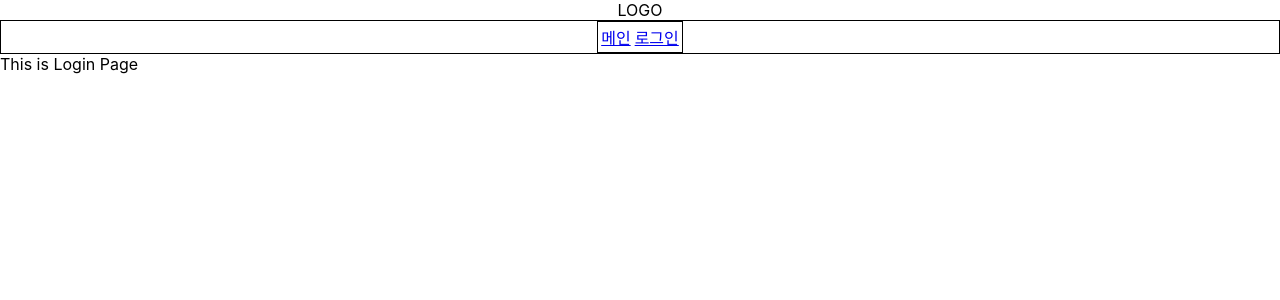
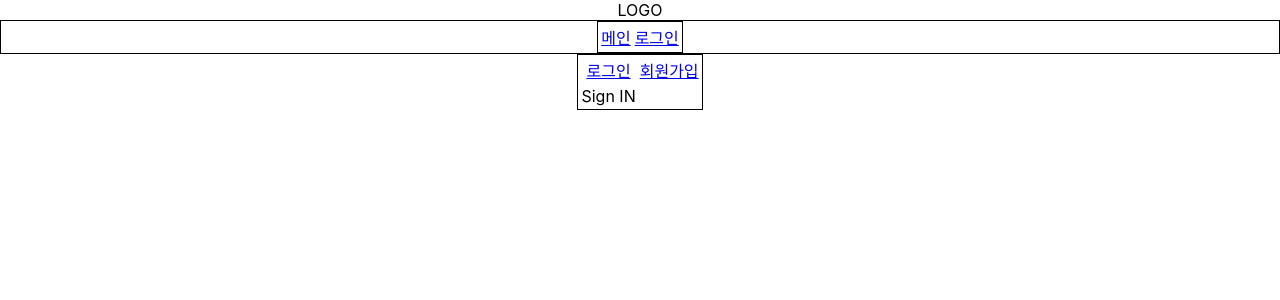
Before and after one commit to dbswnschl/CoinSimulator_react, a React (Create React App) app: page / in a window 1280 px wide. Both pictures are taken after a click on the link "로그인". Shown: the top 300 px of the page. Built offline with nearby package versions, Linux system fonts and the light colour scheme.

Commit message:
Login Page Sketch

```diff
--- a/src/login.jsx
+++ b/src/login.jsx
@@ -1,10 +1,34 @@
 import React, { Component } from 'react';
 // import './login.css';
-
+import SignIn from './signin';
+import SignUp from './signup';
 class LoginPage extends Component {
+    constructor(props) {
+        super(props);
+        if (!this.state)
+            this.state = { register: 1 };
+        this.changeRegister = this.changeRegister.bind(this);
+        this.changeLogin = this.changeLogin.bind(this);
+    }
+    changeRegister() {
+        this.setState({ register: 0 });
+    }
+    changeLogin() {
+        this.setState({ register: 1 });
+    }
     render() {
         return (
-            <div> This is Login Page </div>
+            <div> <table>
+                <tr>
+                    <td><a href='#' onClick={this.changeLogin}>로그인</a></td>
+                    <td><a href='#' onClick={this.changeRegister}>회원가입</a></td>
+                </tr>
+                <td>
+                    {this.state.register ? <SignIn /> : <SignUp />}
+                </td>
+            </table> </div>
+
+
         );
     }
 
--- a/src/main.jsx
+++ b/src/main.jsx
@@ -7,7 +7,7 @@ class MainPage extends Component {
     render(){
         return (
             <div>
-                <b>메인</b> 페이지 입니다. {this.props.name}
+                <b>메인</b> 페이지 입니다.
             </div>
         );
     }
--- /dev/null
+++ b/src/signin.jsx
@@ -0,0 +1,13 @@
+import React, { Component } from 'react';
+
+class SignIn extends Component {
+    render(){
+        return (
+            <div>
+                Sign IN
+            </div>
+        );
+    }
+}
+
+export default SignIn;
--- /dev/null
+++ b/src/signup.jsx
@@ -0,0 +1,13 @@
+import React, { Component } from 'react';
+
+class SignUp extends Component {
+    render(){
+        return (
+            <div>
+                Sign up
+            </div>
+        );
+    }
+}
+
+export default SignUp;
```
